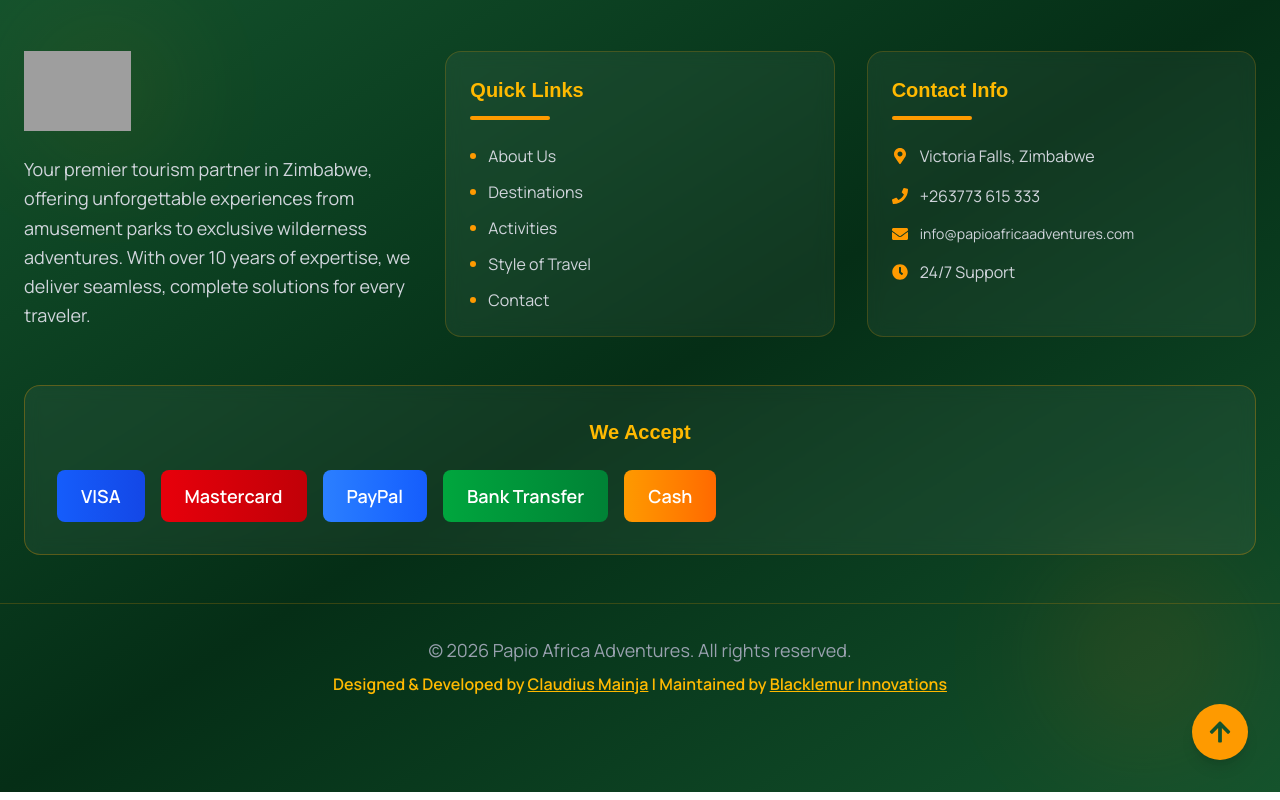
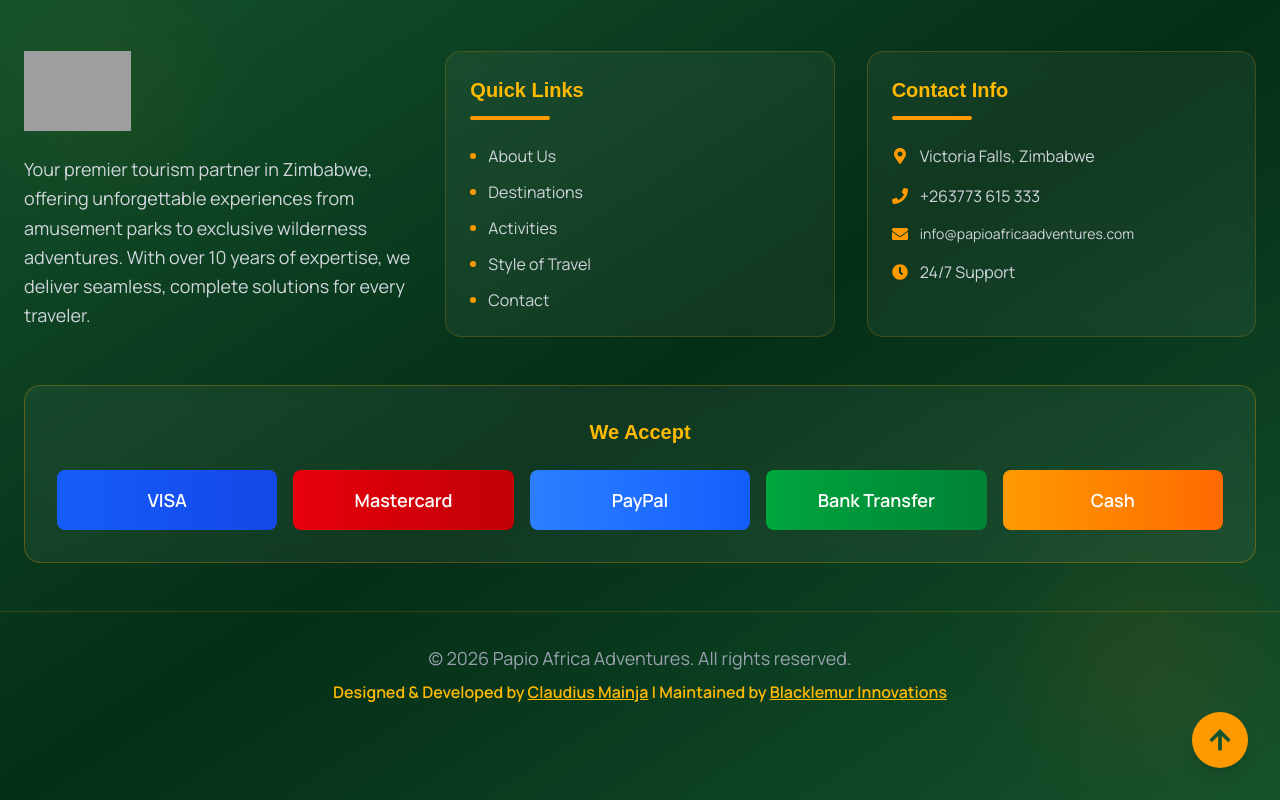
Before and after one commit to claudius-mainja/papio, a React (Vite) app: page / in a window 1280 px wide. Shown: the part 5925-6725 px from the top of the page. Built offline with nearby package versions, Linux system fonts and the light colour scheme; grey boxes are pictures that could not be loaded; a web font is replaced by a local one.

Commit message:
Make We Accept payment badges full width with grid layout

```diff
--- a/src/components/layout/Footer.jsx
+++ b/src/components/layout/Footer.jsx
@@ -85,20 +85,20 @@ export default function Footer() {
         <div className="mb-12">
           <div className="bg-white/5 p-6 md:p-8 rounded-2xl border border-amber-500/30 backdrop-blur-sm">
             <h4 className="text-xl font-semibold mb-4 md:mb-6 text-amber-400 text-left md:text-center font-unbounded">We Accept</h4>
-            <div className="flex flex-wrap gap-3 md:gap-4">
-              <div className="bg-gradient-to-r from-blue-600 to-blue-700 px-4 md:px-6 py-2 md:py-3 rounded-lg flex items-center gap-2 md:gap-3 font-semibold text-white text-sm md:text-lg">
+            <div className="grid grid-cols-2 sm:grid-cols-3 md:grid-cols-5 gap-3 md:gap-4 w-full">
+              <div className="bg-gradient-to-r from-blue-600 to-blue-700 px-4 md:px-6 py-3 md:py-4 rounded-lg flex items-center justify-center gap-2 md:gap-3 font-semibold text-white">
                 <span className="text-lg">VISA</span>
               </div>
-              <div className="bg-gradient-to-r from-red-600 to-red-700 px-4 md:px-6 py-2 md:py-3 rounded-lg flex items-center gap-2 md:gap-3 font-semibold text-white text-sm md:text-lg">
+              <div className="bg-gradient-to-r from-red-600 to-red-700 px-4 md:px-6 py-3 md:py-4 rounded-lg flex items-center justify-center gap-2 md:gap-3 font-semibold text-white">
                 <span className="text-lg">Mastercard</span>
               </div>
-              <div className="bg-gradient-to-r from-blue-500 to-blue-600 px-4 md:px-6 py-2 md:py-3 rounded-lg flex items-center gap-2 md:gap-3 font-semibold text-white text-sm md:text-lg">
+              <div className="bg-gradient-to-r from-blue-500 to-blue-600 px-4 md:px-6 py-3 md:py-4 rounded-lg flex items-center justify-center gap-2 md:gap-3 font-semibold text-white">
                 <span className="text-lg">PayPal</span>
               </div>
-              <div className="bg-gradient-to-r from-green-600 to-green-700 px-4 md:px-6 py-2 md:py-3 rounded-lg flex items-center gap-2 md:gap-3 font-semibold text-white text-sm md:text-lg">
+              <div className="bg-gradient-to-r from-green-600 to-green-700 px-4 md:px-6 py-3 md:py-4 rounded-lg flex items-center justify-center gap-2 md:gap-3 font-semibold text-white">
                 <span className="text-lg">Bank Transfer</span>
               </div>
-              <div className="bg-gradient-to-r from-amber-500 to-orange-500 px-4 md:px-6 py-2 md:py-3 rounded-lg flex items-center gap-2 md:gap-3 font-semibold text-white text-sm md:text-lg">
+              <div className="bg-gradient-to-r from-amber-500 to-orange-500 px-4 md:px-6 py-3 md:py-4 rounded-lg flex items-center justify-center gap-2 md:gap-3 font-semibold text-white col-span-2 sm:col-span-1">
                 <span className="text-lg">Cash</span>
               </div>
             </div>
```
